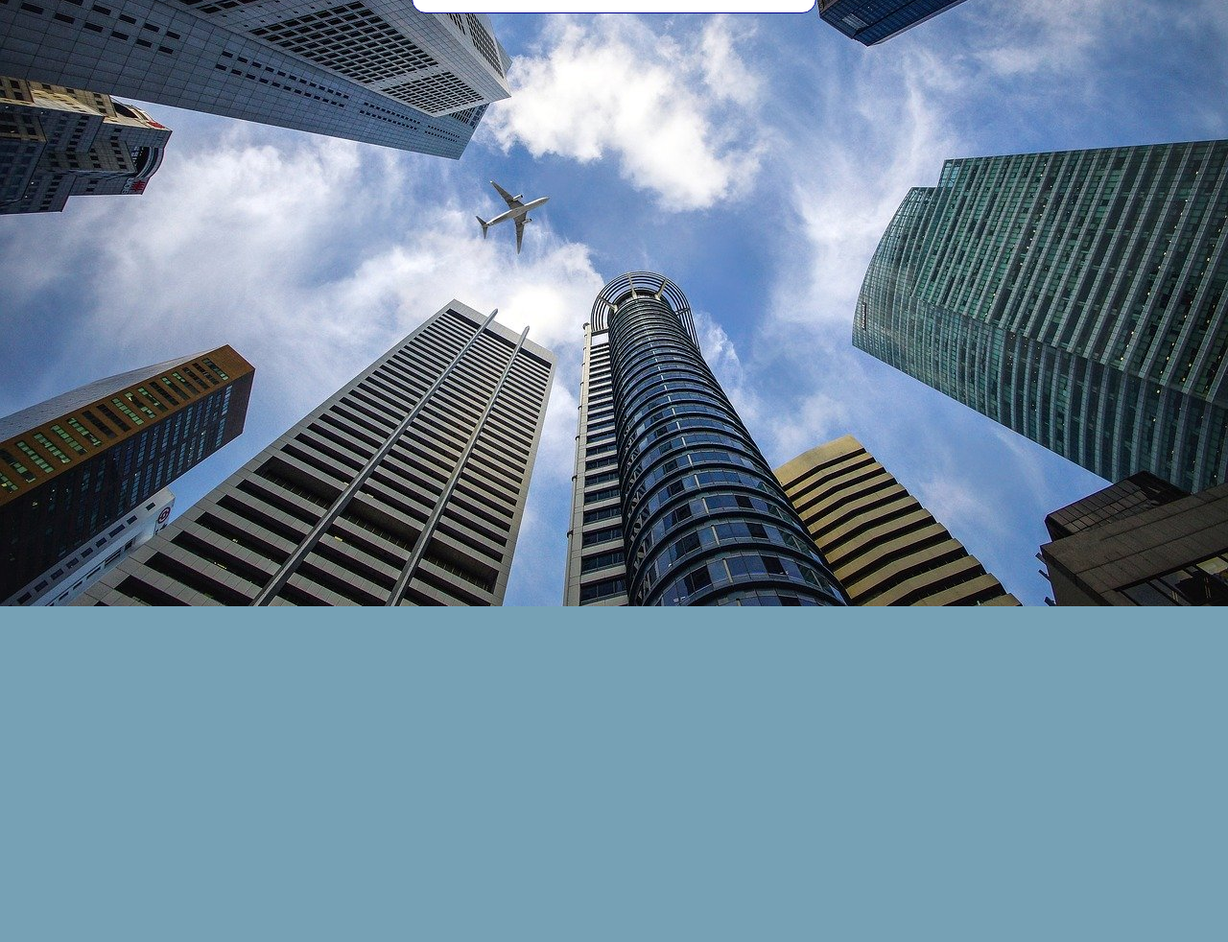
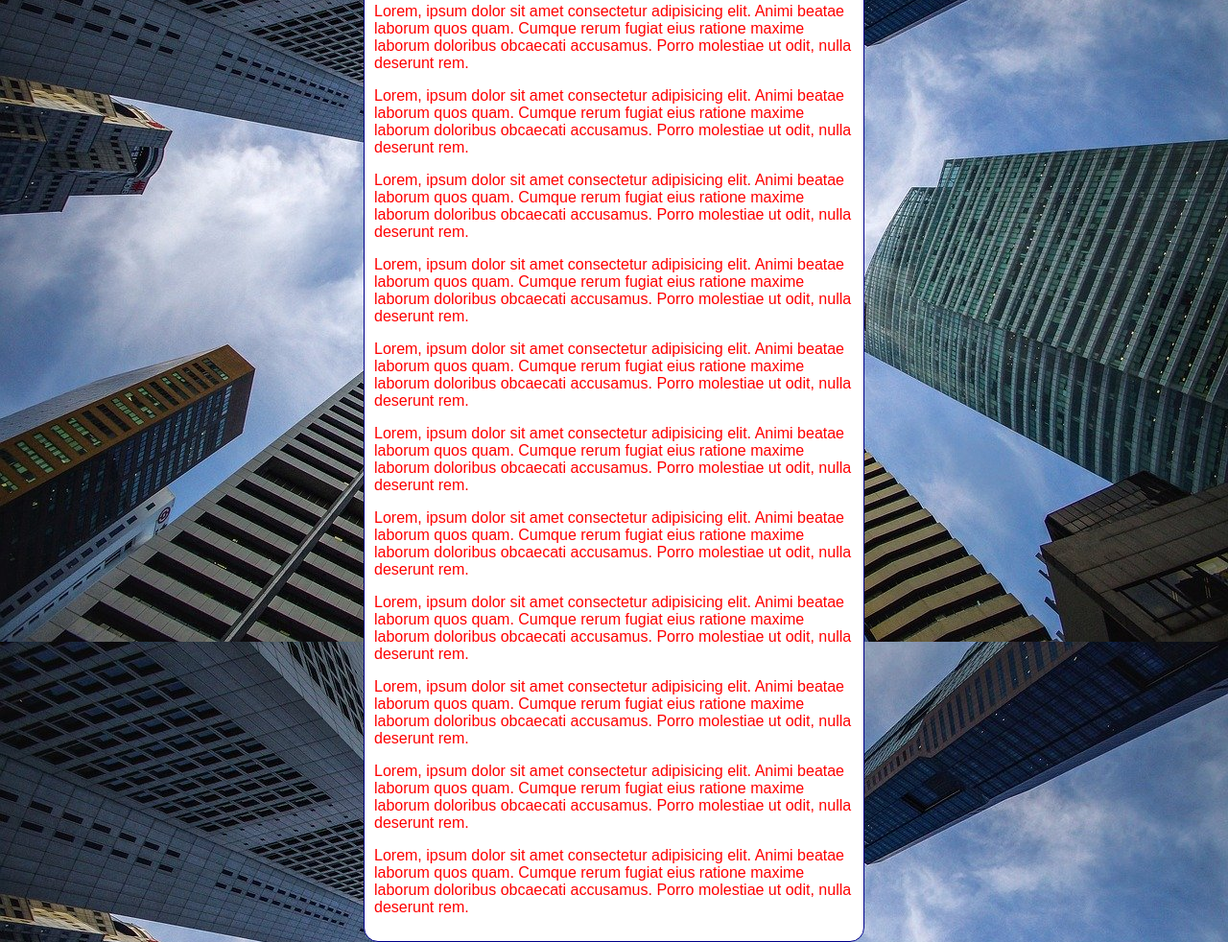
Before and after one commit to dante-alves/html5-css, a plain HTML site: page exercicios/ex022/fundo006.html in a window 1280 px wide. Shown: the part 184-1166 px from the top of the page at 96% size. Before the commit the page ends 816 px from the top, so only its background shows below. Drawn offline with Linux system fonts and the light colour scheme.

Commit message:
Update ex022

```diff
--- a/exercicios/ex022/fundo006.html
+++ b/exercicios/ex022/fundo006.html
@@ -17,16 +17,23 @@
 
         body {
             height: 100vh;
+            /*
             background-color: rgba(2, 82, 119, 0.54);
             background-image: url('imagens/wallpaper002.jpg');
             background-position: center top;
             background-repeat: no-repeat;
             background-size: cover;
+            background-attachment: fixed;
+
+            A ordem para o shorthand background é essa de cima, exceto pelo size. Esse não entra na shorthand. */
+            background: rgba(2, 82, 119, 0.54) url('imagens/wallpaper002.jpg') center top no-repeat fixed;
+            background-size: cover;
         }
 
         main {
             background-color: white;
-            width: 400px;
+            min-width: 280px;
+            max-width: 500px;
             padding: 10px;
             margin: auto;
             border: 1px solid darkblue;
@@ -38,6 +45,17 @@
     <main>
         <h1>Teste de Imagem de Fundo</h1>
         <p>Lorem, ipsum dolor sit amet consectetur adipisicing elit. Animi beatae laborum quos quam. Cumque rerum fugiat eius ratione maxime laborum doloribus obcaecati accusamus. Porro molestiae ut odit, nulla deserunt rem.</p>
+        <p>Lorem, ipsum dolor sit amet consectetur adipisicing elit. Animi beatae laborum quos quam. Cumque rerum fugiat eius ratione maxime laborum doloribus obcaecati accusamus. Porro molestiae ut odit, nulla deserunt rem.</p>
+        <p>Lorem, ipsum dolor sit amet consectetur adipisicing elit. Animi beatae laborum quos quam. Cumque rerum fugiat eius ratione maxime laborum doloribus obcaecati accusamus. Porro molestiae ut odit, nulla deserunt rem.</p>
+        <p>Lorem, ipsum dolor sit amet consectetur adipisicing elit. Animi beatae laborum quos quam. Cumque rerum fugiat eius ratione maxime laborum doloribus obcaecati accusamus. Porro molestiae ut odit, nulla deserunt rem.</p>
+        <p>Lorem, ipsum dolor sit amet consectetur adipisicing elit. Animi beatae laborum quos quam. Cumque rerum fugiat eius ratione maxime laborum doloribus obcaecati accusamus. Porro molestiae ut odit, nulla deserunt rem.</p>
+        <p>Lorem, ipsum dolor sit amet consectetur adipisicing elit. Animi beatae laborum quos quam. Cumque rerum fugiat eius ratione maxime laborum doloribus obcaecati accusamus. Porro molestiae ut odit, nulla deserunt rem.</p>
+        <p>Lorem, ipsum dolor sit amet consectetur adipisicing elit. Animi beatae laborum quos quam. Cumque rerum fugiat eius ratione maxime laborum doloribus obcaecati accusamus. Porro molestiae ut odit, nulla deserunt rem.</p>
+        <p>Lorem, ipsum dolor sit amet consectetur adipisicing elit. Animi beatae laborum quos quam. Cumque rerum fugiat eius ratione maxime laborum doloribus obcaecati accusamus. Porro molestiae ut odit, nulla deserunt rem.</p>
+        <p>Lorem, ipsum dolor sit amet consectetur adipisicing elit. Animi beatae laborum quos quam. Cumque rerum fugiat eius ratione maxime laborum doloribus obcaecati accusamus. Porro molestiae ut odit, nulla deserunt rem.</p>
+        <p>Lorem, ipsum dolor sit amet consectetur adipisicing elit. Animi beatae laborum quos quam. Cumque rerum fugiat eius ratione maxime laborum doloribus obcaecati accusamus. Porro molestiae ut odit, nulla deserunt rem.</p>
+        <p>Lorem, ipsum dolor sit amet consectetur adipisicing elit. Animi beatae laborum quos quam. Cumque rerum fugiat eius ratione maxime laborum doloribus obcaecati accusamus. Porro molestiae ut odit, nulla deserunt rem.</p>
+        <p>Lorem, ipsum dolor sit amet consectetur adipisicing elit. Animi beatae laborum quos quam. Cumque rerum fugiat eius ratione maxime laborum doloribus obcaecati accusamus. Porro molestiae ut odit, nulla deserunt rem.</p>
     </main>
 </body>
 </html>
```
Also changed, not shown: exercicios/ex022/fundo007.html (added, +33 -0 lines).
